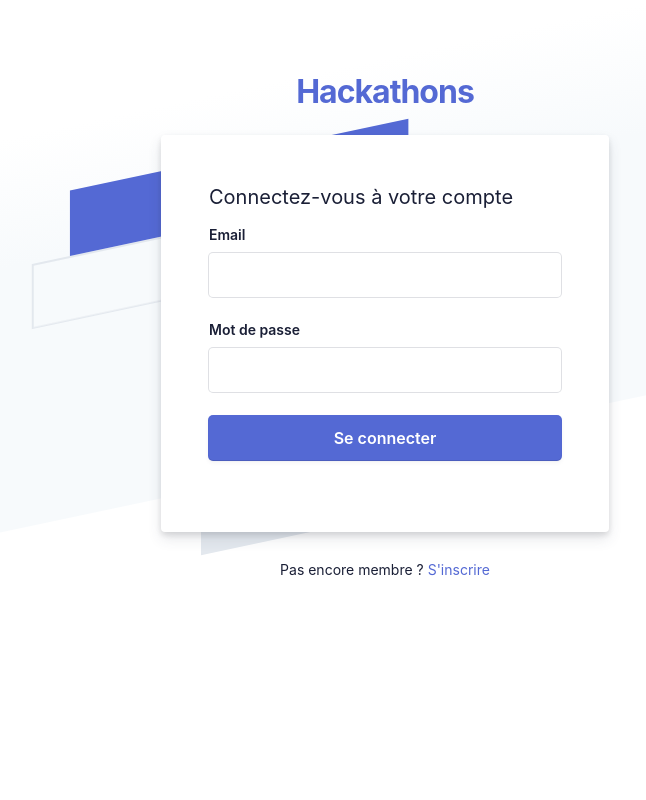
After one commit to Lucidoss/hackaton, a Symfony app: template hackaton/templates/accueil/connexion.html.twig in a window 1280 px wide. The commit adds this page. Shown: the whole page, without its empty margins (255-901 px from the left). Run offline with Twig, Linux system fonts and the light colour scheme; the template is opened without the code that fills it, so the values that code supplies are empty; some libraries are stand-ins or nearby versions.

Commit message:
ajout de la page inscription et connexion

```diff
--- /dev/null
+++ b/hackaton/public/styleconnexion.css
@@ -0,0 +1,234 @@
+* {
+    padding: 0;
+    margin: 0;
+    color: #1a1f36;
+    box-sizing: border-box;
+    word-wrap: break-word;
+    font-family: -apple-system,BlinkMacSystemFont,Segoe UI,Roboto,Helvetica Neue,Ubuntu,sans-serif;
+  }
+  body {
+      min-height: 100%;
+      background-color: #ffffff;
+  }
+  h1 {
+      letter-spacing: -1px;
+  }
+  a {
+    color: #5469d4;
+    text-decoration: unset;
+  }
+  .login-root {
+      background: #fff;
+      display: flex;
+      width: 100%;
+      min-height: 100vh;
+      overflow: hidden;
+  }
+  .loginbackground {
+      min-height: 692px;
+      position: fixed;
+      bottom: 0;
+      left: 0;
+      right: 0;
+      top: 0;
+      z-index: 0;
+      overflow: hidden;
+  }
+  .flex-flex {
+      display: flex;
+  }
+  .align-center {
+    align-items: center;
+  }
+  .center-center {
+    align-items: center;
+    justify-content: center;
+  }
+  .box-root {
+      box-sizing: border-box;
+  }
+  .flex-direction--column {
+      -ms-flex-direction: column;
+      flex-direction: column;
+  }
+  .loginbackground-gridContainer {
+      display: -ms-grid;
+      display: grid;
+      -ms-grid-columns: [start] 1fr [left-gutter] (86.6px)[16] [left-gutter] 1fr [end];
+      grid-template-columns: [start] 1fr [left-gutter] repeat(16,86.6px) [left-gutter] 1fr [end];
+      -ms-grid-rows: [top] 1fr [top-gutter] (64px)[8] [bottom-gutter] 1fr [bottom];
+      grid-template-rows: [top] 1fr [top-gutter] repeat(8,64px) [bottom-gutter] 1fr [bottom];
+      justify-content: center;
+      margin: 0 -2%;
+      transform: rotate(-12deg) skew(-12deg);
+  }
+  .box-divider--light-all-2 {
+      box-shadow: inset 0 0 0 2px #e3e8ee;
+  }
+  .box-background--blue {
+      background-color: #5469d4;
+  }
+  .box-background--white {
+    background-color: #ffffff;
+  }
+  .box-background--blue800 {
+      background-color: #212d63;
+  }
+  .box-background--gray100 {
+      background-color: #e3e8ee;
+  }
+  .box-background--cyan200 {
+      background-color: #7fd3ed;
+  }
+  .padding-top--64 {
+    padding-top: 64px;
+  }
+  .padding-top--24 {
+    padding-top: 24px;
+  }
+  .padding-top--48 {
+    padding-top: 48px;
+  }
+  .padding-bottom--24 {
+    padding-bottom: 24px;
+  }
+  .padding-horizontal--48 {
+    padding: 48px;
+  }
+  .padding-bottom--15 {
+    padding-bottom: 15px;
+  }
+
+
+  .flex-justifyContent--center {
+    -ms-flex-pack: center;
+    justify-content: center;
+  }
+
+  .formbg {
+      margin: 0px auto;
+      width: 100%;
+      max-width: 448px;
+      background: white;
+      border-radius: 4px;
+      box-shadow: rgba(60, 66, 87, 0.12) 0px 7px 14px 0px, rgba(0, 0, 0, 0.12) 0px 3px 6px 0px;
+  }
+  span {
+      display: block;
+      font-size: 20px;
+      line-height: 28px;
+      color: #1a1f36;
+  }
+  label {
+      margin-bottom: 10px;
+  }
+  .reset-pass a,label {
+      font-size: 14px;
+      font-weight: 600;
+      display: block;
+  }
+  .reset-pass > a {
+      text-align: right;
+      margin-bottom: 10px;
+  }
+  .grid--50-50 {
+      display: grid;
+      grid-template-columns: 50% 50%;
+      align-items: center;
+  }
+
+  .field input {
+      font-size: 16px;
+      line-height: 28px;
+      padding: 8px 16px;
+      width: 100%;
+      min-height: 44px;
+      border: unset;
+      border-radius: 4px;
+      outline-color: rgb(84 105 212 / 0.5);
+      background-color: rgb(255, 255, 255);
+      box-shadow: rgba(0, 0, 0, 0) 0px 0px 0px 0px,
+                  rgba(0, 0, 0, 0) 0px 0px 0px 0px,
+                  rgba(0, 0, 0, 0) 0px 0px 0px 0px,
+                  rgba(60, 66, 87, 0.16) 0px 0px 0px 1px,
+                  rgba(0, 0, 0, 0) 0px 0px 0px 0px,
+                  rgba(0, 0, 0, 0) 0px 0px 0px 0px,
+                  rgba(0, 0, 0, 0) 0px 0px 0px 0px;
+  }
+
+  input[type="submit"] {
+      background-color: rgb(84, 105, 212);
+      box-shadow: rgba(0, 0, 0, 0) 0px 0px 0px 0px,
+                  rgba(0, 0, 0, 0) 0px 0px 0px 0px,
+                  rgba(0, 0, 0, 0.12) 0px 1px 1px 0px,
+                  rgb(84, 105, 212) 0px 0px 0px 1px,
+                  rgba(0, 0, 0, 0) 0px 0px 0px 0px,
+                  rgba(0, 0, 0, 0) 0px 0px 0px 0px,
+                  rgba(60, 66, 87, 0.08) 0px 2px 5px 0px;
+      color: #fff;
+      font-weight: 600;
+      cursor: pointer;
+  }
+  .field-checkbox input {
+      width: 20px;
+      height: 15px;
+      margin-right: 5px;
+      box-shadow: unset;
+      min-height: unset;
+  }
+  .field-checkbox label {
+      display: flex;
+      align-items: center;
+      margin: 0;
+  }
+  a.ssolink {
+      display: block;
+      text-align: center;
+      font-weight: 600;
+  }
+  .footer-link span {
+      font-size: 14px;
+      text-align: center;
+  }
+  .listing a {
+      color: #697386;
+      font-weight: 600;
+      margin: 0 10px;
+  }
+
+  .animationRightLeft {
+    animation: animationRightLeft 2s ease-in-out infinite;
+  }
+  .animationLeftRight {
+    animation: animationLeftRight 2s ease-in-out infinite;
+  }
+  .tans3s {
+    animation: animationLeftRight 3s ease-in-out infinite;
+  }
+  .tans4s {
+    animation: animationLeftRight 4s ease-in-out infinite;
+  }
+
+  @keyframes animationLeftRight {
+    0% {
+      transform: translateX(0px);
+    }
+    50% {
+      transform: translateX(1000px);
+    }
+    100% {
+      transform: translateX(0px);
+    }
+  }
+
+  @keyframes animationRightLeft {
+    0% {
+      transform: translateX(0px);
+    }
+    50% {
+      transform: translateX(-1000px);
+    }
+    100% {
+      transform: translateX(0px);
+    }
+  }
--- /dev/null
+++ b/hackaton/templates/accueil/connexion.html.twig
@@ -0,0 +1,78 @@
+<html style="overflow:hidden">
+<head>
+  <meta charset="utf-8">
+  <title>Hackathons : Connexion</title>
+  <link rel="stylesheet" type="text/css" href="{{asset('styleconnexion.css')}}">
+</head>
+
+<body>
+  <div class="login-root">
+    <div class="box-root flex-flex flex-direction--column" style="min-height: 100vh;flex-grow: 1;">
+      <div class="loginbackground box-background--white padding-top--64">
+        <div class="loginbackground-gridContainer">
+          <div class="box-root flex-flex" style="grid-area: top / start / 8 / end;">
+            <div class="box-root" style="background-image: linear-gradient(white 0%, rgb(247, 250, 252) 33%); flex-grow: 1;">
+            </div>
+          </div>
+          <div class="box-root flex-flex" style="grid-area: 4 / 2 / auto / 5;">
+            <div class="box-root box-divider--light-all-2 animationLeftRight tans3s" style="flex-grow: 1;"></div>
+          </div>
+          <div class="box-root flex-flex" style="grid-area: 6 / start / auto / 2;">
+            <div class="box-root box-background--blue800" style="flex-grow: 1;"></div>
+          </div>
+          <div class="box-root flex-flex" style="grid-area: 7 / start / auto / 4;">
+            <div class="box-root box-background--blue animationLeftRight" style="flex-grow: 1;"></div>
+          </div>
+          <div class="box-root flex-flex" style="grid-area: 8 / 4 / auto / 6;">
+            <div class="box-root box-background--gray100 animationLeftRight tans3s" style="flex-grow: 1;"></div>
+          </div>
+          <div class="box-root flex-flex" style="grid-area: 2 / 15 / auto / end;">
+            <div class="box-root box-background--cyan200 animationRightLeft tans4s" style="flex-grow: 1;"></div>
+          </div>
+          <div class="box-root flex-flex" style="grid-area: 3 / 14 / auto / end;">
+            <div class="box-root box-background--blue animationRightLeft" style="flex-grow: 1;"></div>
+          </div>
+          <div class="box-root flex-flex" style="grid-area: 4 / 17 / auto / 20;">
+            <div class="box-root box-background--gray100 animationRightLeft tans4s" style="flex-grow: 1;"></div>
+          </div>
+          <div class="box-root flex-flex" style="grid-area: 5 / 14 / auto / 17;">
+            <div class="box-root box-divider--light-all-2 animationRightLeft tans3s" style="flex-grow: 1;"></div>
+          </div>
+        </div>
+      </div>
+      <div class="box-root padding-top--24 flex-flex flex-direction--column" style="flex-grow: 1; z-index: 9;">
+        <div class="box-root padding-top--48 padding-bottom--24 flex-flex flex-justifyContent--center">
+          <h1><a href="http://blog.stackfindover.com/" rel="dofollow">Hackathons</a></h1>
+        </div>
+        <div class="formbg-outer">
+          <div class="formbg">
+            <div class="formbg-inner padding-horizontal--48">
+              <span class="padding-bottom--15">Connectez-vous à votre compte
+</span>
+              <form id="stripe-login">
+                <div class="field padding-bottom--24">
+                  <label for="email">Email</label>
+                  <input type="email" name="email">
+                </div>
+                <div class="field padding-bottom--24">
+                  <div class="grid--50-50">
+                    <label for="password">Mot de passe</label>
+                  </div>
+                  <input type="password" name="password">
+                </div>
+                <div class="field padding-bottom--24">
+                  <input type="submit" name="submit" value="Se connecter">
+                </div>
+              </form>
+            </div>
+          </div>
+          <div class="footer-link padding-top--24">
+            <span>Pas encore membre ? <a href="/inscription">S'inscrire</a></span>
+          </div>
+        </div>
+      </div>
+    </div>
+  </div>
+</body>
+
+</html>
--- a/hackaton/templates/accueil/index.html.twig
+++ b/hackaton/templates/accueil/index.html.twig
@@ -13,7 +13,7 @@
     <div class="wrapper">
       <ul>
 <li><a href="/">Accueil</a></li>
-<li><a href="/hackhatons">Hackathons</a></li>
+<li><a href="/hackathon">Hackathons</a></li>
 </ul>
 </div>
 <div class="content">
@@ -21,9 +21,9 @@
 Bienvenue sur Hackat'Agence</div>
 </br>
 <center>
-<div class="btn from-center"><p> S'inscrire </p></div>
+<a href="/inscription" style="text-decoration: none"><div class="btn from-center"><p> S'inscrire </p></div></a>
 </center>
 </br>
-<button class="button-81" role="button"><p style="font-size : 20px"> Déjà membre ? Connecter vous ici ! </p></button>
+<a href="/connexion"><button class="button-81" role="button"><p style="font-size : 20px"> Déjà membre ? Connecter vous ici ! </p></button></a>
 </div>
 {% endblock %}
```
Also changed, not shown: hackaton/src/Controller/AccueilController.php (+24 -0 lines), hackaton/templates/accueil/hackathon.html.twig (added, +75 -0 lines), hackaton/templates/accueil/inscription.html.twig (added, +78 -0 lines), hackaton/templates/accueil/hackhaton.html.twig (deleted).
